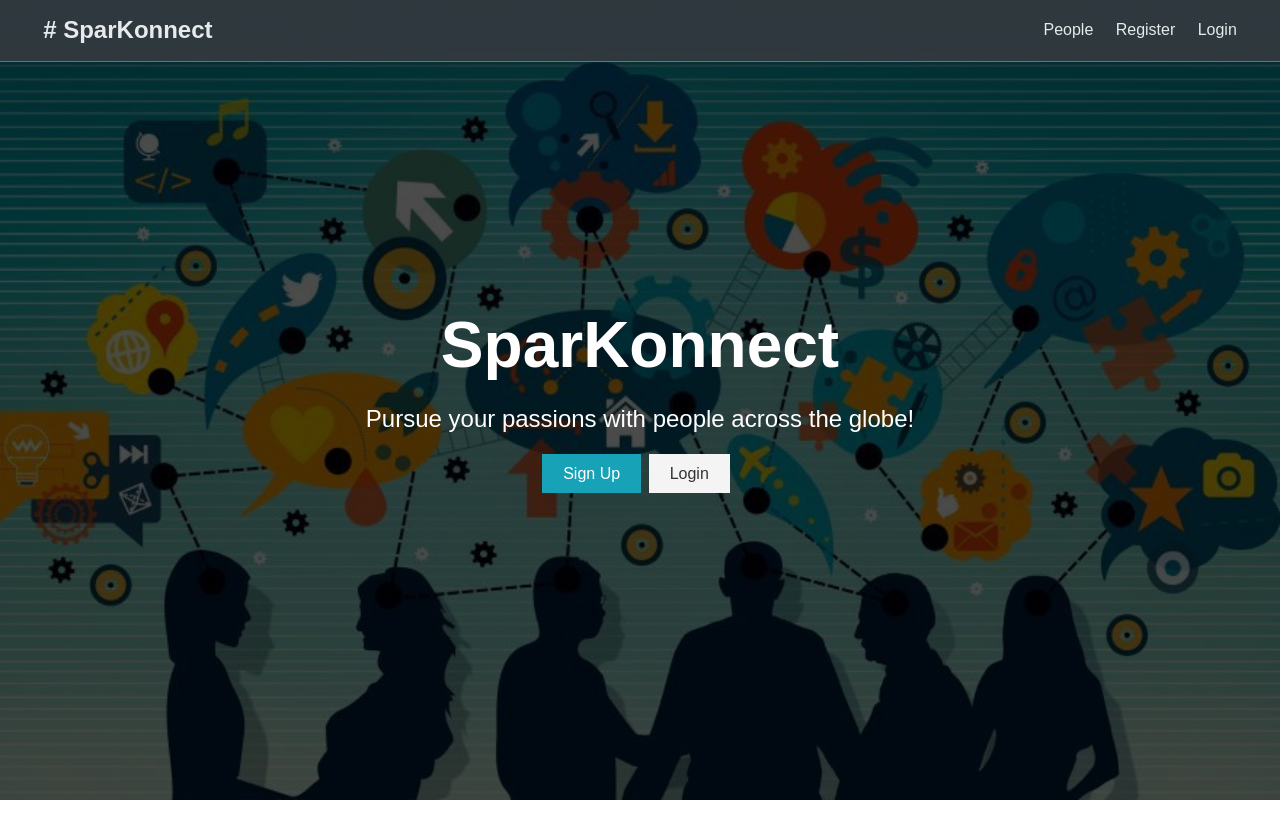
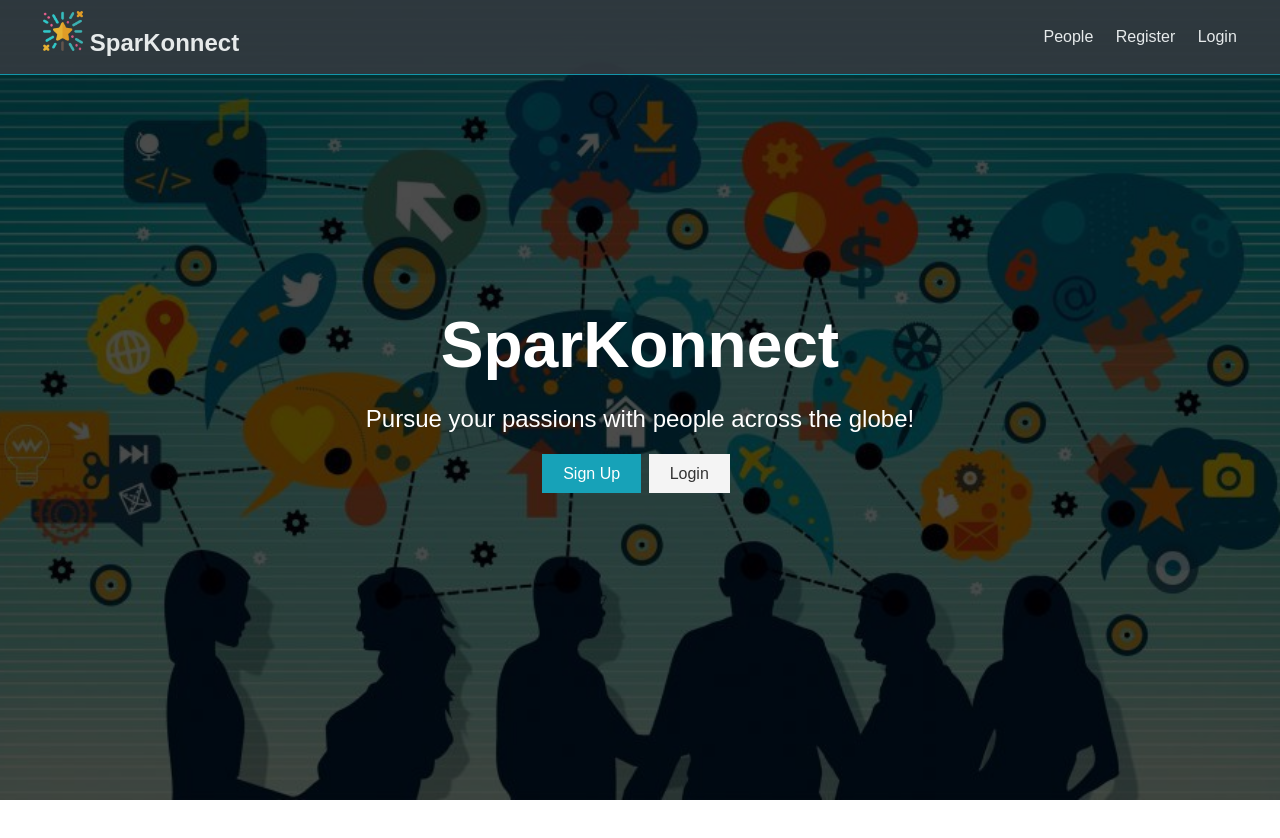
Before and after one commit to kr1k-boop/SparKonnect, a React (Create React App) app in the folder client/: page / in a window 1280 px wide. Shown: the top 838 px of the page. Built offline with nearby package versions, Linux system fonts and the light colour scheme; no server answers.

Commit message:
updated the logo

```diff
--- a/client/public/index.html
+++ b/client/public/index.html
@@ -13,7 +13,7 @@
 
     <link rel="manifest" href="%PUBLIC_URL%/manifest.json" />
     <script src="https://kit.fontawesome.com/cea0cc6d6f.js" crossorigin="anonymous"></script>
-    <title>Welcome to DevConnector</title>
+    <title>Welcome to SparKonnect</title>
   </head>
   <body>
     <noscript>You need to enable JavaScript to run this app.</noscript>
--- a/client/src/components/layout/Navbar.js
+++ b/client/src/components/layout/Navbar.js
@@ -3,6 +3,7 @@ import { Link } from 'react-router-dom';
 import {connect} from 'react-redux';
 import propTypes from 'prop-types';
 import {logout} from '../../actions/auth';
+import logo from '../../img/logo2.png'
 
 export const Navbar = ({ auth: {isAuthenticated, loading}, logout}) => {
   const authLinks = (
@@ -43,7 +44,9 @@ export const Navbar = ({ auth: {isAuthenticated, loading}, logout}) => {
         <nav className="navbar bg-dark">
       <h1>
           <Link to='/'>
-           # SparKonnect
+            <div style = {{display : "inline-block"}}>
+           <img style = {{width:40, display : "inline-block"}} src = {logo}/> SparKonnect
+           </div>
         </Link>
       </h1>
   {!loading && (<Fragment>{isAuthenticated ? authLinks : guestLinks }</Fragment>)}
```
Also changed, not shown: client/src/img/logo2.png (added).
